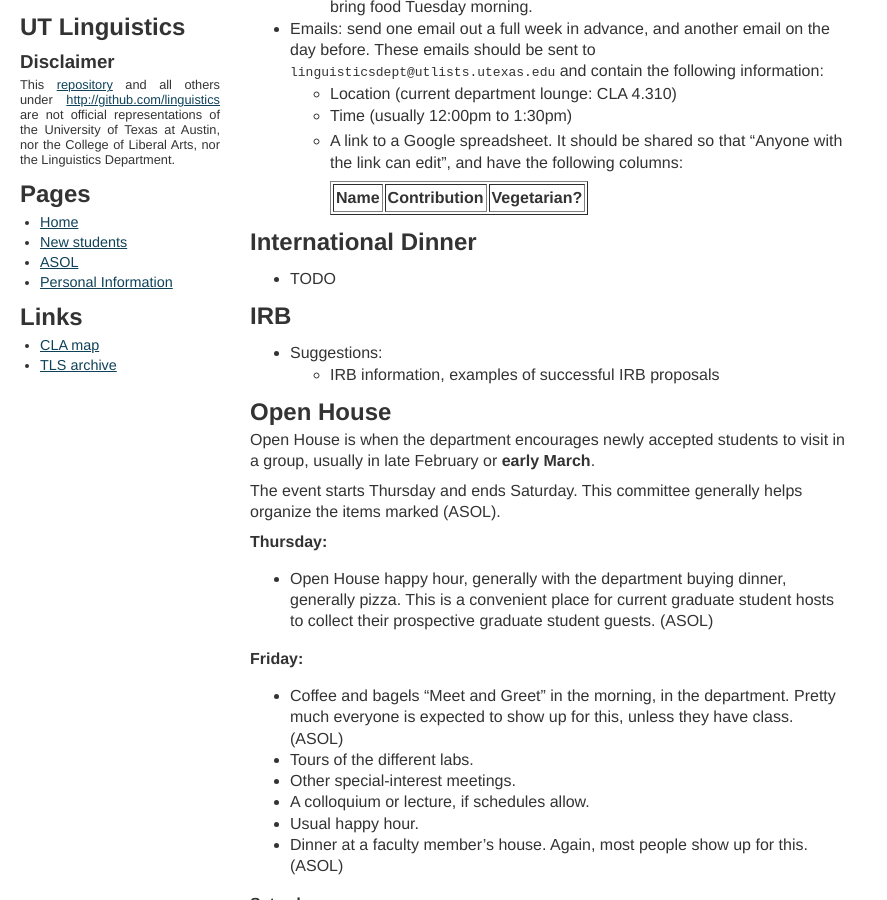
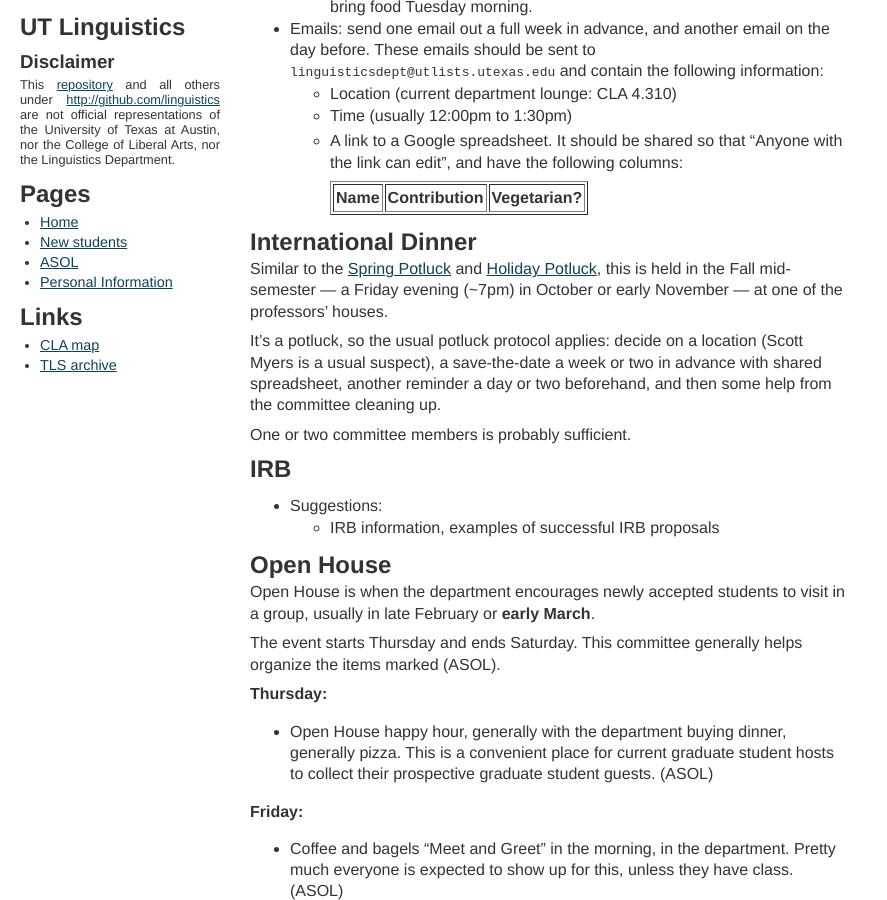
Before and after one commit to linguistics/linguistics.github.io, a Jekyll site: the page built from ASOL.md, in a window 1280 px wide and 900 px high, scrolled down 2486 px. Shown: the whole window, without its empty margins (0-887 px from the left). Built offline with Jekyll 4.4.1, drawn with Linux system fonts in a browser that asks for light colours.

Commit message:
Add international dinner description

```diff
--- a/ASOL.md
+++ b/ASOL.md
@@ -123,7 +123,11 @@ This Fall semester potluck is held on campus in the department's lounge, on one
 
 ## International Dinner
 
-* TODO
+Similar to the [Spring Potluck](#spring-potluck) and [Holiday Potluck](#holiday-potluck), this is held in the Fall mid-semester — a Friday evening (~7pm) in October or early November — at one of the professors' houses.
+
+It's a potluck, so the usual potluck protocol applies: decide on a location (Scott Myers is a usual suspect), a save-the-date a week or two in advance with shared spreadsheet, another reminder a day or two beforehand, and then some help from the committee cleaning up.
+
+One or two committee members is probably sufficient.
 
 
 ## IRB
```
